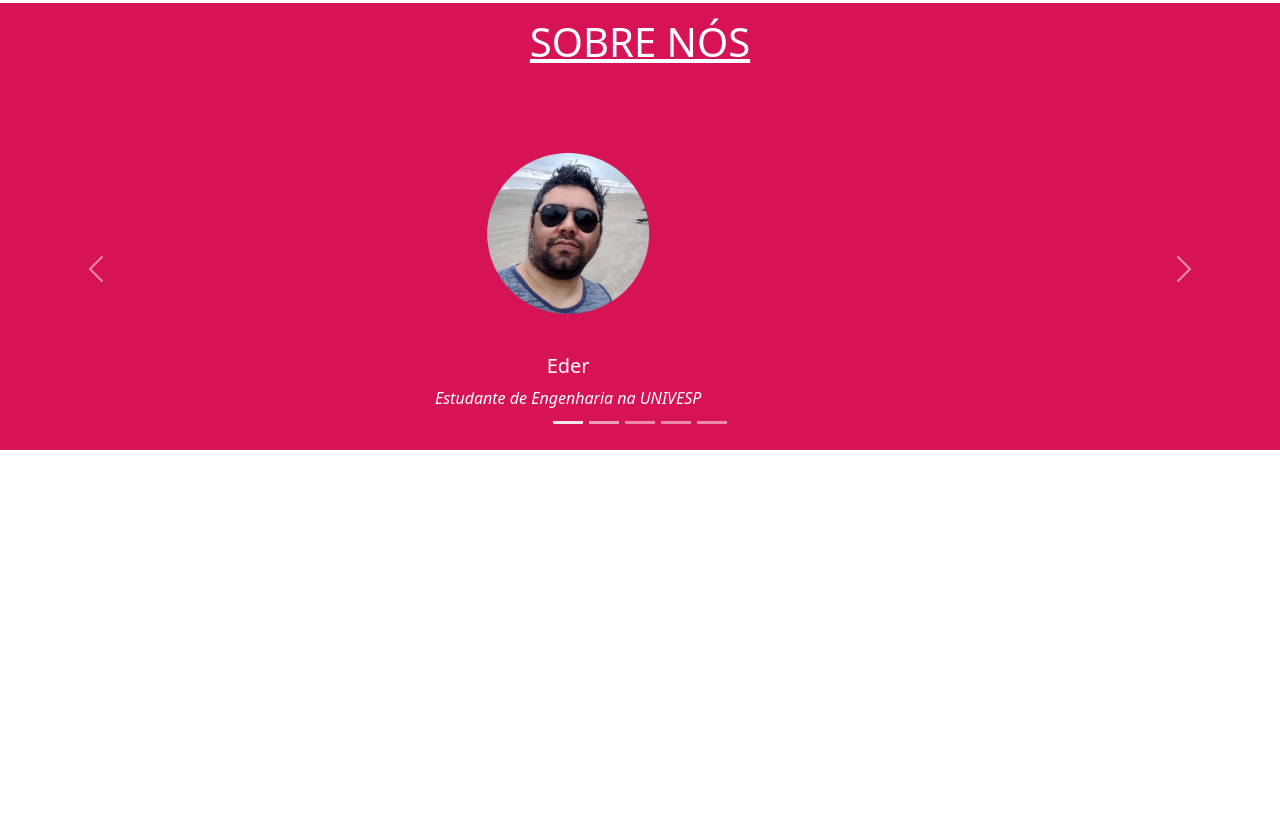
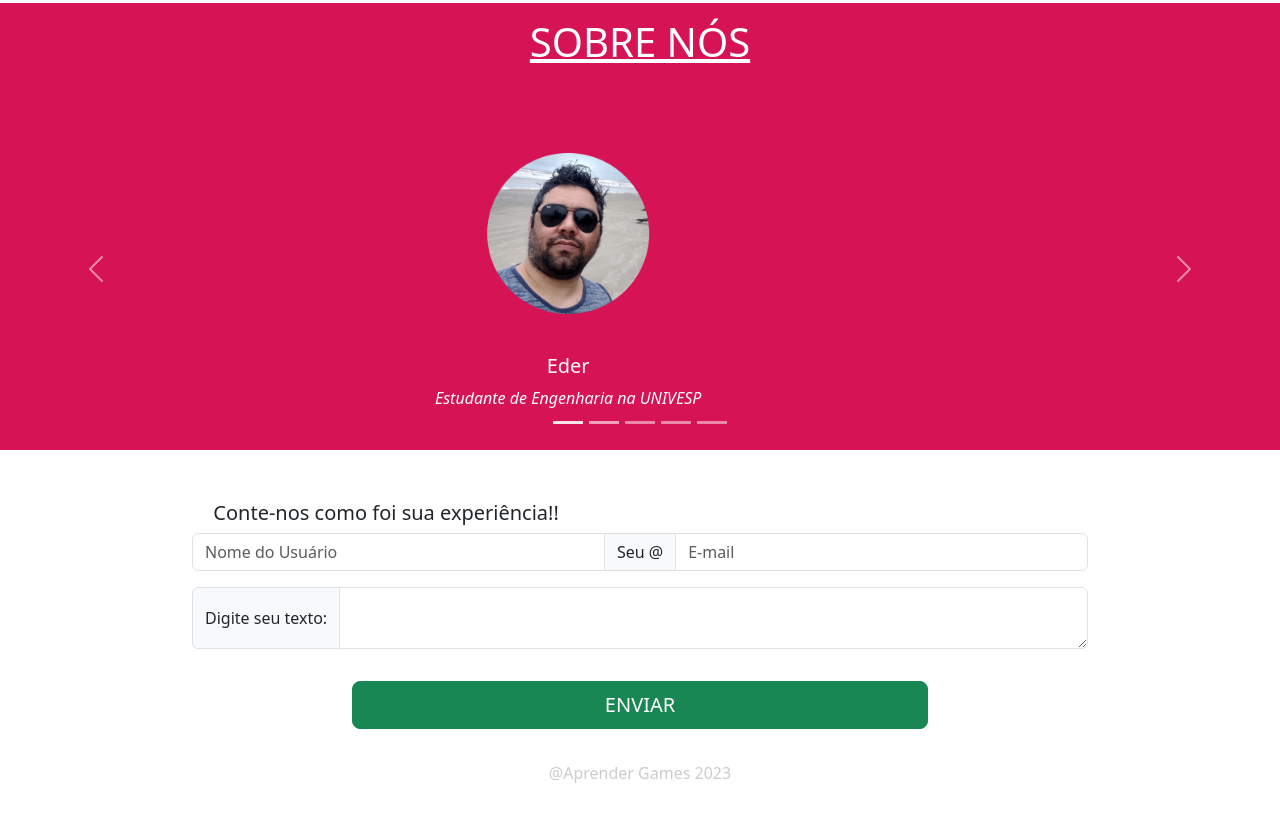
Before and after one commit to EderLimaDev/AprenderGames, a plain HTML site: page index.html in a window 1280 px wide. Shown: the part 1282-2119 px from the top of the page. Before the commit the page ends 1783 px from the top, so only its background shows below. Drawn offline with nearby package versions, Linux system fonts and the light colour scheme.

Commit message:
Implement footer

```diff
--- a/index.html
+++ b/index.html
@@ -234,112 +234,34 @@
             </button>
           </div>
 
+    </section>
 
+    <!-- Footer Section  -->
 
-
-
-
-
-
-
-
-
-
-
-
-
-
-
-
-
-
-
-        <!-- <div id="carousel-section" class="carousel slide" data-bs-ride="carousel" data-pause="hover" data-iterval="1000">
-
-            <h1 class="header-text">SOBRE NÓS</h1>
-
-            <div class="carousel-indicators">
-                <button type="button" data-bs-target="#carousel-section" data-bs-slide-to="0" class="active" aria-current="true" aria-label="Slide 1"></button>
-                <button type="button" data-bs-target="#carousel-section" data-bs-slide-to="1" aria-label="Slide 2"></button>
-                <button type="button" data-bs-target="#carousel-section" data-bs-slide-to="2" aria-label="Slide 3"></button>
-                <button type="button" data-bs-target="#carousel-section" data-bs-slide-to="3" aria-label="Slide 4"></button>
-                <button type="button" data-bs-target="#carousel-section" data-bs-slide-to="4" aria-label="Slide 5"></button>
+    <div class="footer-section">
+        <div class="d-grid gap-2 col-8 mx-auto">
+            <h5 class="footer-head">Conte-nos como foi sua experiência!!</h5>
         </div>
 
-            <div class="carousel-inner">
-
-                <div class="carousel-item active">
-
-                    <img class="aboutUs-image" src="images/ederImg.png" alt="">
-
-                    <div class="carousel-caption">
-                        <h5 class="aboutUs-text">Eder Lima</h5>
-                        <em>Estudante de Engenharia na UNIVESP</em>
+        <div class="input-group mb-3">
+            <input type="text" class="form-control" placeholder="Nome do Usuário" aria-label="Username">
+            <span class="input-group-text"> Seu @</span>
+            <input type="text" class="form-control" placeholder="E-mail" aria-label="Server">
           </div>
 
+        <div class="input-group ">
+            <span class="input-group-text">Digite seu texto:</span>
+            <textarea class="form-control" aria-label="With textarea"></textarea>
         </div>
 
-                <div class="carousel-item active">
-
-                    <img class="aboutUs-image" src="images/kuririnImg.png" alt="">
-
-                    <div class="carousel-caption">
-                        <h5 class="aboutUs-text">Mauricio</h5>
-                        <em>Estudante de Engenharia na UNIVESP</em>
-                    </div>
-
+        <div class="d-grid gap-2 col-6 mx-auto">
+            <button id="btn-enviar" type="button" class="btn btn-success btn-lg">ENVIAR</button>
         </div>
 
 
-                <div class="carousel-item active">
-
-                    <img class="aboutUs-image" src="images/bulmaImg.png" alt="">
-
-                    <div class="carousel-caption">
-                        <h5 class="aboutUs-text">Sueli Neves</h5>
-                        <em>Estudante de Engenharia na UNIVESP</em>
-                    </div>
+        <p>@Aprender Games 2023</p>
 
     </div>
-
-                <div class="carousel-item active">
-
-                    <img class="aboutUs-image" src="images/yanchaImg.png" alt="">
-
-                    <div class="carousel-caption">
-                        <h5 class="aboutUs-text">Nilson</h5>
-                        <em>Estudante de Engenharia na UNIVESP</em>
-                    </div>
-
-                </div>
-
-                <div class="carousel-item active">
-
-                    <img class="aboutUs-image" src="images/tenchinImg.png" alt="">
-
-                    <div class="carousel-caption">
-                        <h5 class="aboutUs-text">Jose Junior</h5>
-                        <em>Estudante de Engenharia na UNIVESP</em>
-                    </div>
-
-                </div>
-
-            </div>
-
-            <button class="carousel-control-prev" type="button" data-bs-target="#carousel-section" data-bs-slide="prev">
-                <span class="carousel-control-prev-icon" aria-hidden="true"></span>
-                <span class="visually-hidden">Previous</span>
-              </button>
-              <button class="carousel-control-next" type="button" data-bs-target="#carousel-section" data-bs-slide="next">
-                <span class="carousel-control-next-icon" aria-hidden="true"></span>
-                <span class="visually-hidden">Next</span>
-            </button>
-
-        </div>     -->
-
-    </section>
-
-
 
 
 
--- a/style.css
+++ b/style.css
@@ -238,3 +238,35 @@ hr {
     }
 
 }
+
+
+/* Footer Section */
+
+.footer-section {
+    height: 21rem;
+    display: flex;
+    flex-direction: column;
+    align-items: center;
+}
+
+.footer-section p {
+    color: #ccc;
+}
+
+.input-group {
+    padding: 0 15%;
+}
+
+#btn-enviar {
+    margin: 2rem;
+}
+
+@media (max-width: 580px) {
+
+    #footer-head {
+        padding: 5% 5%;
+
+    }
+
+
+}
```
Lines whose indentation alone changed are shown as unchanged.
